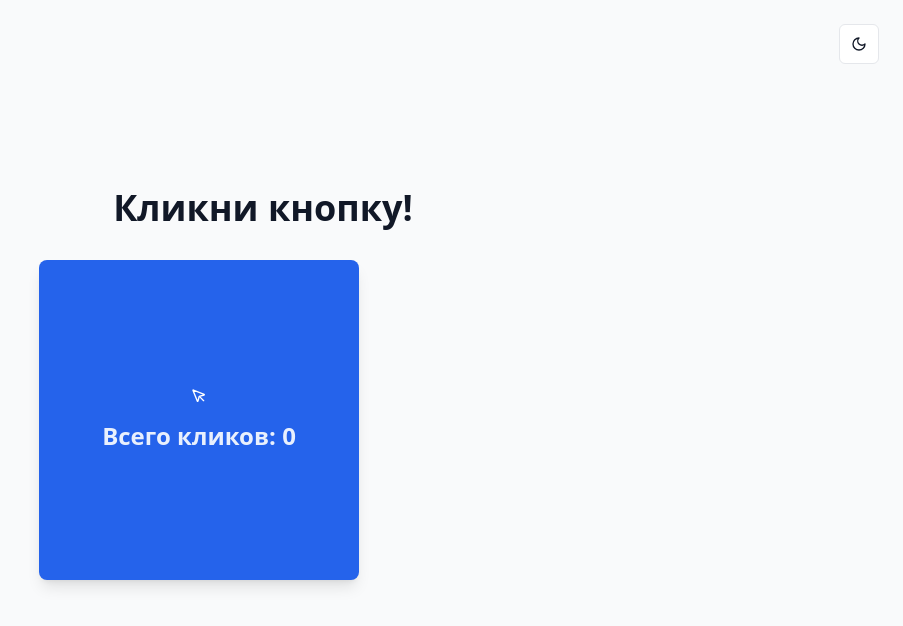
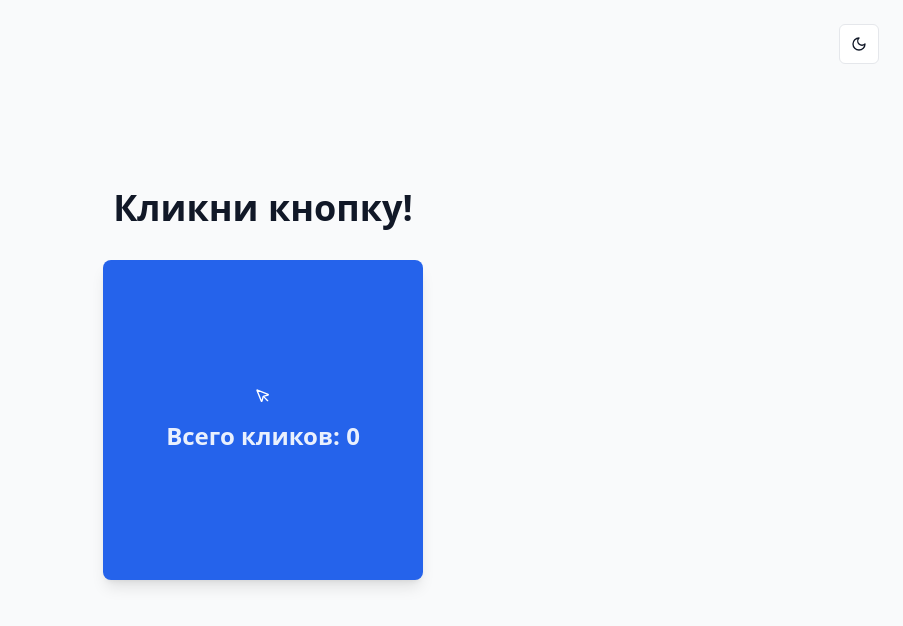
Before and after one commit to pr-poehali-dev/one-click-app, a React (Vite) app: page / in a window 1280 px wide. Shown: the top 626 px of the page, without its empty margins (377-1280 px from the left). Built offline with nearby package versions, Linux system fonts and the light colour scheme.

Commit message:
Центрирование и смена цвета кнопки

```diff
--- a/src/pages/Index.tsx
+++ b/src/pages/Index.tsx
@@ -86,7 +86,7 @@ const Index = () => {
 
       {/* Основной контент */}
       <div className="flex items-center justify-center min-h-screen px-4">
-        <div className="text-center max-w-md w-full">
+        <div className="text-center w-full flex flex-col items-center">
           {/* Заголовок */}
           <h1 className={`text-4xl font-bold mb-8 transition-colors duration-300 ${
             isDarkMode ? 'text-white' : 'text-gray-900'
@@ -105,7 +105,7 @@ const Index = () => {
                 transform transition-all duration-200
                 ${isAnimating ? 'scale-95' : 'scale-100'}
                 ${hasClicked
-                  ? 'bg-gray-400 cursor-not-allowed'
+                  ? 'bg-green-600 cursor-not-allowed'
                   : 'bg-blue-600 hover:bg-blue-700 hover:scale-105 active:scale-95'
                 }
                 shadow-lg hover:shadow-xl
```
